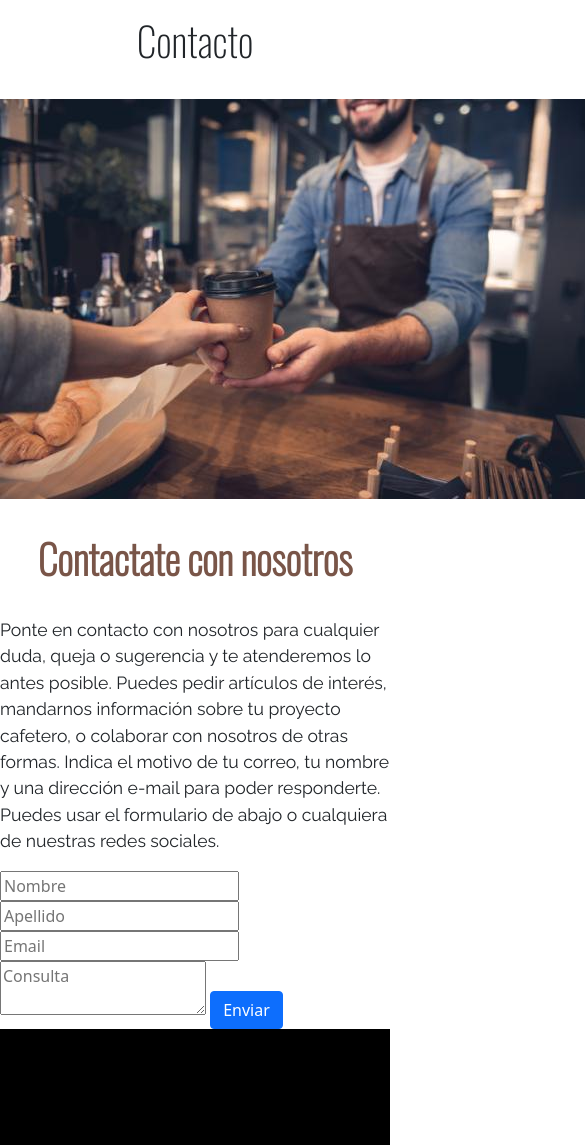
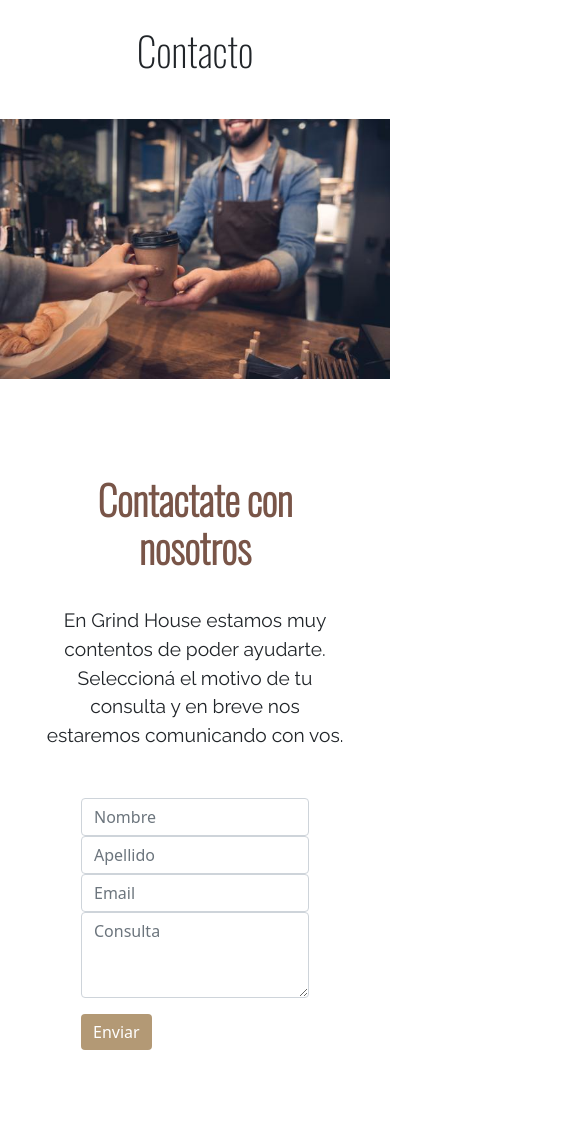
Before and after one commit to Matiim/Cafeteria-Vita-con-Caff-, a plain HTML site: page pages/contacto.html in a window 390 px wide. Shown: the part 169-1314 px from the top of the page, 585 px wide, since content can reach past the window. Drawn offline with nearby package versions, Linux system fonts and the light colour scheme.

Commit message:
agrege transform al index y acomode ubi y cont

```diff
--- a/css/estilo.css
+++ b/css/estilo.css
@@ -18,7 +18,8 @@ header{
 }
 
 .navBar-mod{
-	background-color: #795548;
+	background-color: #a55c1b;
+	background-image: linear-gradient(315deg, #a55c1b 0%, #000000 74%);
 }
 .nav-mod img{
 	height: 150px;
@@ -80,6 +81,13 @@ header{
 	padding-top: 40px;
     width: 33%;
     height: 100%;
+	transition: all 1s;
+}
+
+.galeria img:hover{
+	transform: scale(1.2);
+	margin: auto;
+
 }
 
 
@@ -145,6 +153,24 @@ header{
 
 /* HTML UBICACION  */
 
+.img-ubi{
+	height: 40rem;
+	padding: 10px 0 10px 0;
+	margin: 10px 0px 10px 0px;
+}
+
+.maps{
+	padding: 100px 250px;
+	margin: 50px;
+	height: 35rem;
+}
+
+
+
+
+
+
+
 
 
 
@@ -154,6 +180,61 @@ header{
 
 
 /* HTML CONTACTO  */
+
+.main{
+	padding-bottom: 60px;
+	margin: 5px;
+}
+.img-cont{
+	display: flex;
+	flex-direction: column;
+	margin: 5% 5% 5% 0%;
+	width: 100%;
+	height: 20%;
+	font-size: 20px;
+}
+#contacto {
+    margin: 6rem 10% 0rem 10%;
+
+}
+
+#contacto h1 {
+    text-align: center;
+    margin: 1rem;
+}
+
+#contacto p {
+    font-family: 'Raleway', sans-serif;
+    font-size: 1.2rem;
+    text-align: center;
+}
+
+.formulario {
+    display: flex;
+    flex-direction: row;
+    justify-content: center;
+}
+
+.formulario form {
+    width: 60%;
+    margin: 2rem 20%;
+}
+
+.formulario form button {
+    background-color: #b39975;
+    border: none;
+	transition: all 2s;
+}
+
+.btn {
+    margin-top: 1rem;
+}
+
+.formulario form button:hover {
+    background-color: black;
+	transform: scale(1.2);
+}
+
 
 
 
@@ -180,7 +261,7 @@ h1 {
     font-family: 'Oswald', sans-serif;
     font-size: 2.5rem;
 	text-align: center;
-	margin: 35px;
+	margin: 45px;
 
 }
 
@@ -209,7 +290,7 @@ p{
 /*  FOOTER  */
 
 footer {
-    background-color: black;
+	background-color: #0c0c0c;
 	display: grid;
     grid-template-rows: 1fr;
     grid-template-columns: 1fr 0.2fr;
@@ -226,7 +307,7 @@ footer {
 .redes-footer {
     margin: 80px ;
     width: 13rem;
-
+   height: 80px;
 }
 
 
@@ -239,8 +320,8 @@ footer {
 }
 
 .redes-footer a i{
-	font-size: 30px;
-	height: 50px;
+	font-size: 34px;
+	height: 80px;
 	width: 60px;
 }
 
@@ -320,6 +401,12 @@ footer {
         text-align: center;
         width: 80%;
 	}
+	.img-cont{
+		display: flex;
+		flex-direction: column;
+		margin: 10% 5% 5% 0%;
+        width: 100%;
+	}
 
 
 }
@@ -346,4 +433,5 @@ footer {
 	.nav-mod img{
 		height: 100px;
 	}
+
 }
--- a/pages/contacto.html
+++ b/pages/contacto.html
@@ -44,50 +44,59 @@
 			</nav>
 		</header>
 
-		<section>
+		<div class="cont">
 			<h1>Contacto</h1>
-		</section>
+		</div>
 
-		<section>
+		<div class="img-cont">
 			<img src="../img/cafe (2).jpg" alt="gente en una cafeteria">
-		</section>
+		</div>
 
-		<section>
-			<h2>Contactate con nosotros</h2>
-		</section>
+		<main class="main">
+			<div id="contacto">
+				<h2>Contactate con nosotros</h2>
+				<p>En Grind House estamos muy contentos de poder ayudarte.<br>
+					Seleccioná el motivo de tu consulta y en breve nos estaremos comunicando con vos.</p>
+			</div>
+			<div class="formulario">
+				<form action="#" method="post">
+					<div class="form-row">
+						<div class="col">
+							<input type="text" class="form-control" placeholder="Nombre">
+						</div>
+						<div class="col">
+							<input type="text" class="form-control" placeholder="Apellido">
+						</div>
+					</div>
+					<div class="form-group">
+						<input type="email" class="form-control" id="exampleFormControlInput1" placeholder="Email">
+					</div>
+					<div class="form-group">
+						<textarea class="form-control" id="exampleFormControlTextarea1" rows="3" placeholder="Consulta"></textarea>
+					</div>
 
-		<section>
-			<p>
-				Ponte en contacto con nosotros para cualquier duda, queja o sugerencia y te atenderemos lo antes
-				posible.
-				Puedes pedir artículos de interés, mandarnos información sobre tu proyecto cafetero, o colaborar con
-				nosotros de otras formas.
-				Indica el motivo de tu correo, tu nombre y una dirección e-mail para poder responderte.
-				Puedes usar el formulario de abajo o cualquiera de nuestras redes sociales.
-			</p>
-		</section>
+					<button type="button" class="btn btn-primary" data-toggle="modal" data-target="#exampleModal">
+						Enviar
+					</button>
 
-		<section>
-			<article>
-				<div class="formulario">
-					<form>
-						<div>
-							<input type="text" placeholder="Nombre">
+					<div class="modal fade" id="exampleModal" tabindex="-1" aria-labelledby="exampleModalLabel" aria-hidden="true">
+						<div class="modal-dialog">
+							<div class="modal-content">
+								<div class="modal-header">
+									<h5 class="modal-title" id="exampleModalLabel">Mensaje</h5>
+									<button type="button" class="close" data-dismiss="modal" aria-label="Close">
+										<span aria-hidden="true">&times;</span>
+									</button>
+								</div>
+								<div class="modal-body">
+									¡Tu mensaje ha sido enviado!<br> Te responderemos dentro de las 24hs.
+								</div>
+							</div>
 						</div>
-						<div>
-							<input type="text" placeholder="Apellido">
-						</div>
-						<div>
-							<input type="email" placeholder="Email" name="email">
-						</div>
-						<textarea placeholder="Consulta"></textarea>
-						<button type="button" class="btn btn-primary" data-toggle="modal" data-target="#exampleModal">
-							Enviar
-						</button>
-					</form>
-				</div>
-			</article>
-		</section>
+					</div>
+				</form>
+			</div>
+		</main>
 
 
 		<footer>
```
Also changed, not shown: pages/ubicacion.html (+4 -7 lines), img/cafeteria (3).jpg (added), img/cafeteria (4).jpg (added), 1 other file.
